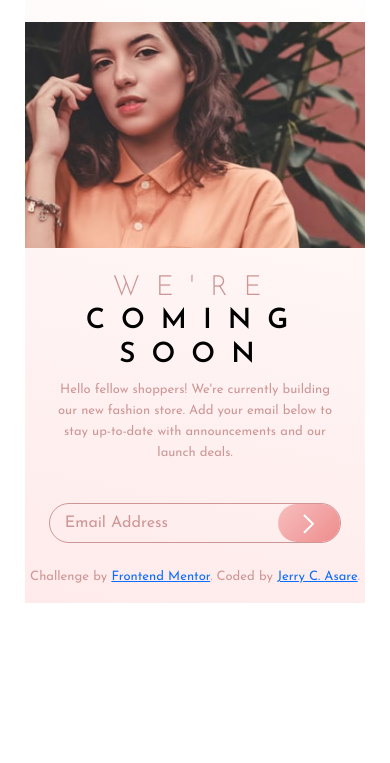
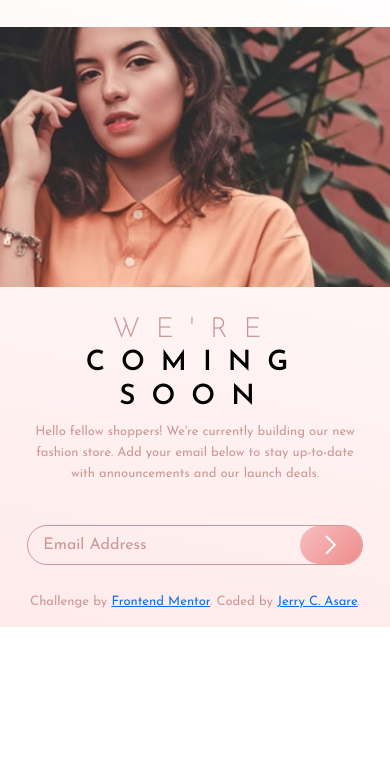
Before and after one commit to jcasare/FrontEndChallenges-base-apparel-coming-soon-master, a plain HTML site: page index.html in a window 390 px wide. Shown: the part 81-844 px from the top of the page. Drawn offline with nearby package versions, Linux system fonts and the light colour scheme.

Commit message:
Update styles.css

```diff
--- a/css/styles.css
+++ b/css/styles.css
@@ -93,7 +93,9 @@ padding: 0 25px;
 .text-component{
   padding:12% 0 13% 13%;
 }
-
+.img-component{
+  height: 100%;
+}
 }
 @media only screen and (max-width:767.9px) {
 
@@ -101,7 +103,7 @@ padding: 0 25px;
     background:none;
   }
 .container-fluid{
-  width:500px;
+  width:100vw;
   text-align: center;
   background:linear-gradient(12deg, hsl(0, 100%, 96%),  hsl(0, 0%, 100%));
 }
@@ -120,7 +122,7 @@ padding: 0 25px;
 }
 @media only screen and (max-width:766px) {
 .container-fluid{
-  width:450px;
+
   text-align:center;
   background:linear-gradient(12deg, hsl(0, 100%, 96%),  hsl(0, 0%, 100%));
 }
@@ -137,8 +139,8 @@ padding: 0 25px;
 
 @media only screen and (max-width:500px) {
   .container-fluid{
-    width: 400px;
     text-align: center;
+    height:100%;
   }
   .col{
     padding: 0;
@@ -151,9 +153,9 @@ padding: 0 25px;
   }
 }
 
-@media only screen and (max-width:400px) {
+@media only screen and (max-width:390px) {
   .container-fluid{
-    width:340px;
+
     text-align: center;
     background:linear-gradient(12deg, hsl(0, 100%, 96%),  hsl(0, 0%, 100%));
     font-size: 13px;
```
